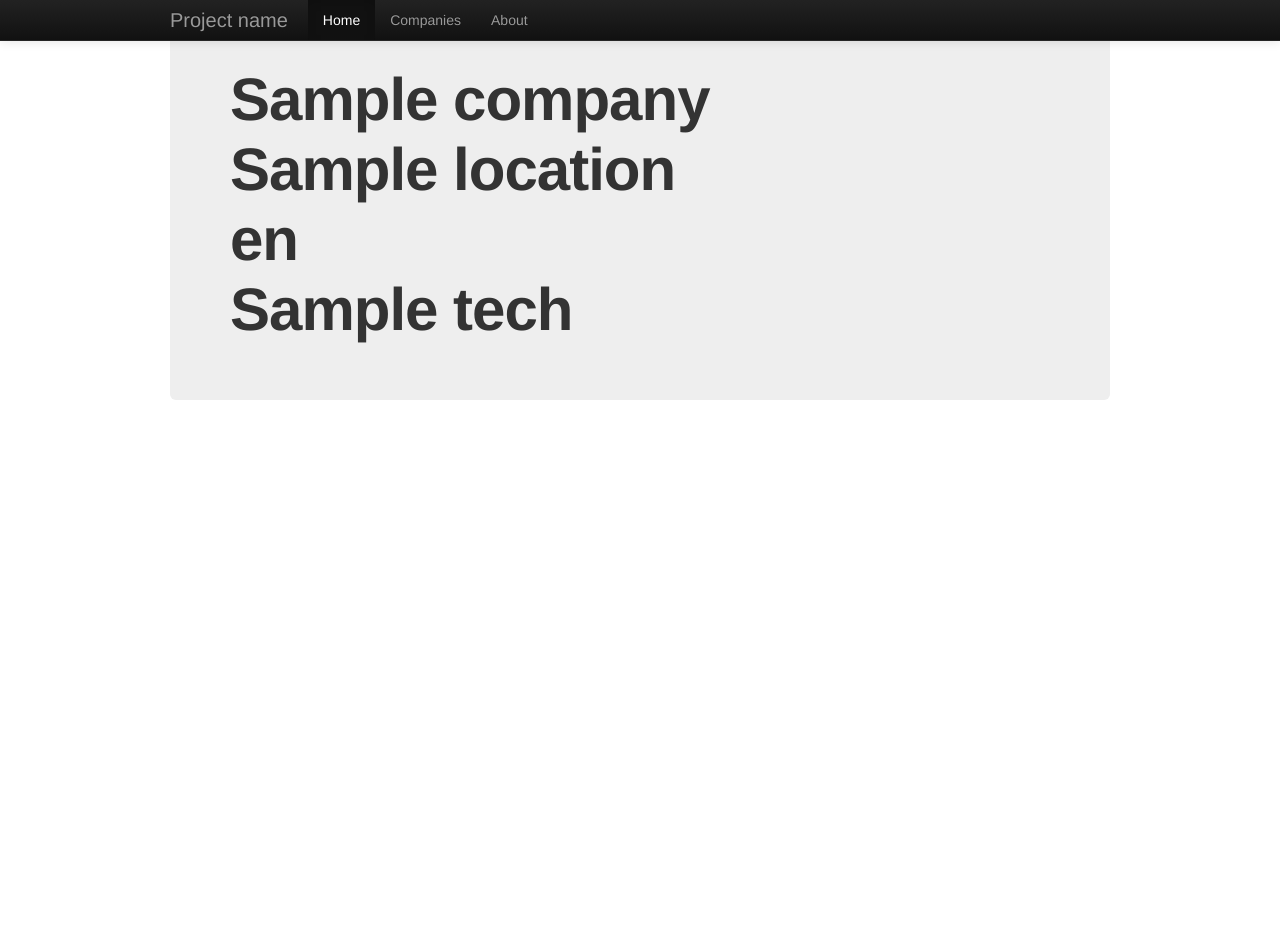
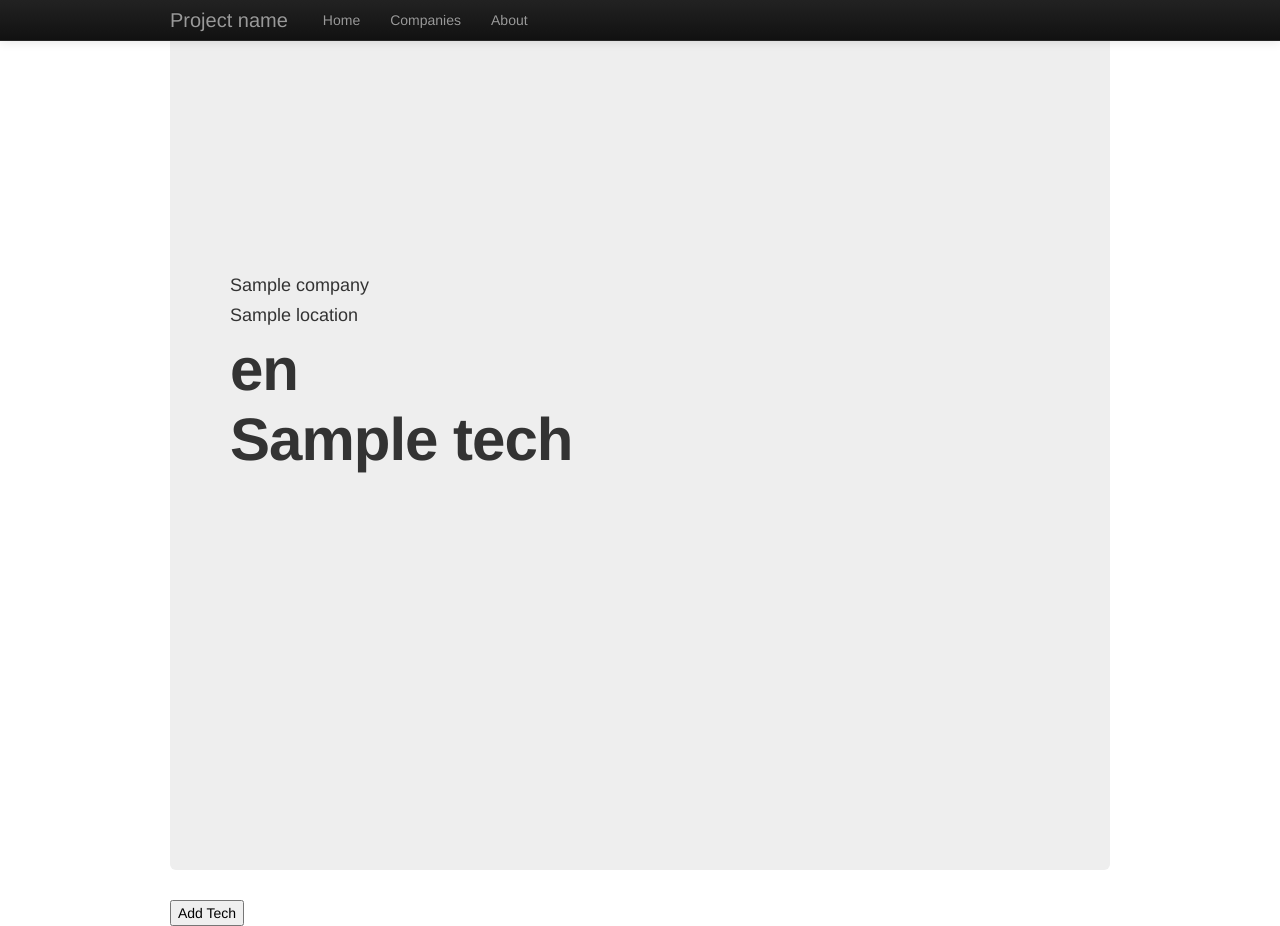
Before and after one commit to neelk07/techstack, a Django app: template techstack_app/templates/company_page.html in a window 1280 px wide. Before the commit the page ends 400 px from the top, so only its background shows below. Run offline with Django 3.2, Linux system fonts and the light colour scheme; the template is opened without the code that fills it: most values are stand-ins (such as "Sample title", 1, 10 or a date in 2020); parts of the project's set-up code (start-up, migrations or seed data) failed here and were passed over; some libraries are stand-ins or nearby versions.

Commit message:
Started on profile.

```diff
--- a/techstack/urls.py
+++ b/techstack/urls.py
@@ -1,6 +1,5 @@
 from django.conf.urls import patterns, include, url
 from techstack_app.views import *
-
 
 # Uncomment the next two lines to enable the admin:
 from django.contrib import admin
@@ -12,7 +11,7 @@ urlpatterns = patterns('',
     url(r'^admin/doc/', include('django.contrib.admindocs.urls')),
     url(r'^admin', include(admin.site.urls)),
     url(r'^companies', companies_page),
-    # url(r'^companies/new', add_company_page),
+    url(r'^search', search_controller),
     url(r'^new', add_company_page),
     url(r'^company/(\d+)$', company_page),
     url(r'^tagcloud', tagcloud_page),
--- a/techstack_app/templates/base.html
+++ b/techstack_app/templates/base.html
@@ -6,7 +6,6 @@
     <title>lol</title>
   </head>
   <body>
-
     <div class="navbar navbar-inverse navbar-fixed-top">
       <div class="navbar-inner">
         <div class="container">
@@ -18,15 +17,13 @@
           <a class="brand" href="#">Project name</a>
           <div class="nav-collapse collapse">
             <ul class="nav">
-              <li class="active"><a href="#">Home</a></li>
+              <li><a href="/">Home</a></li>
               <li><a href="/companies">Companies</a></li>
               <li><a href="#about">About</a></li>
             </ul>
           </div><!--/.nav-collapse -->
-
         </div>
       </div>
-
     </div>
 
     <div class="container">
--- a/techstack_app/templates/company_page.html
+++ b/techstack_app/templates/company_page.html
@@ -3,16 +3,45 @@
 
 {% block content %}
 
+<style type="text/css" media="screen">
+
+    .company-profile {
+        width: 250px;
+        height: 750px;
+    }
+
+    .company-profile #company-logo-img {
+        height: 210px;
+        width: 210px;
+    }
+
+    .stacks-column {
+        width: 800px;
+    }
+</style>
+
 <div class="hero-unit">
+    <div class="company-profile">
+        <div class="info-column">
+            <div id="company-logo-img">
+            </div>
+            <div id="company-name">
+                {{ company.company_name }}
+            </div>
+            <div id="company-location">
+                {{ company.location }}
+            </div>
+        </div>
+        <div class="stacks-column">
+            {% for tech in technologies %}
+                <div id="name">
+                  <h1> {{ tech.language }} </h1>
+                  <h1> {{ tech.technology_name }} </h1>
+                </div>
+            {% endfor %}
+        </div>
+    </div>
+</div>
 
-  <h1> {{ company.company_name }} </h1>
-  <h1> {{ company.location }} </h1>
-
-  {% for tech in technologies %}
-  <h1> {{ tech.language }} </h1>
-  <h1> {{ tech.technology_name }} </h1>
-
-
-  {% endfor %}
-</div>
+<input type="button" name="add-tech-btn" value="Add Tech">
 {% endblock %}
--- a/techstack_app/templates/index.html
+++ b/techstack_app/templates/index.html
@@ -12,9 +12,9 @@
 </style>
 
 <div id="search-bar-container">
-  <form action="/" method="post" accept-charset="utf-8">
+  <form action="/search" method="get" accept-charset="utf-8">
     {% csrf_token %}
-  <input type="text" name="search-bar" name='company_name' value="">
+  <input type="text" name='company_name' value="">
   <p><input type="submit" value="Submit"></p>
   </form>
 </div>
```
Also changed, not shown: techstack_app/views.py (+25 -18 lines), 4 other files.
